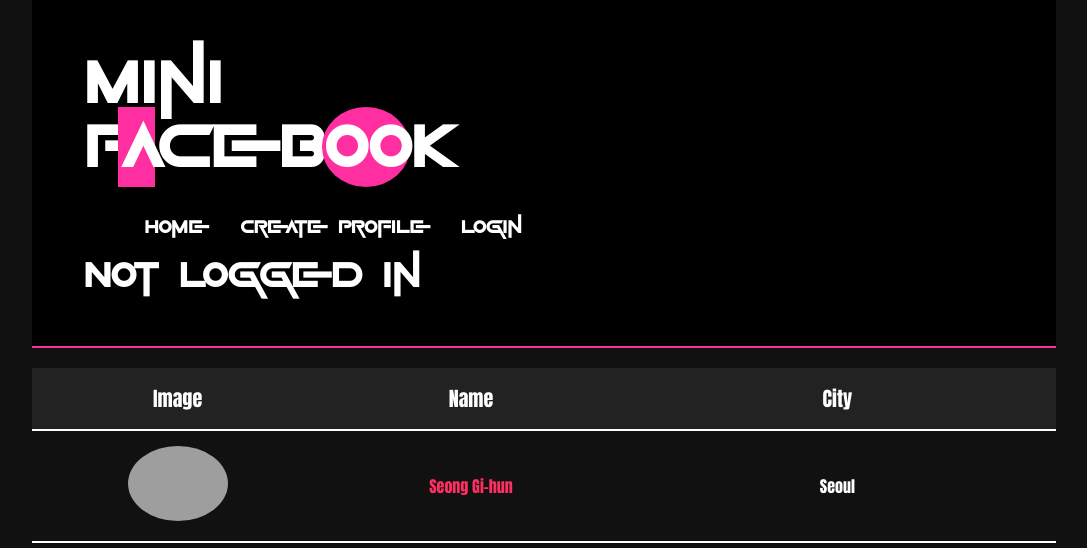
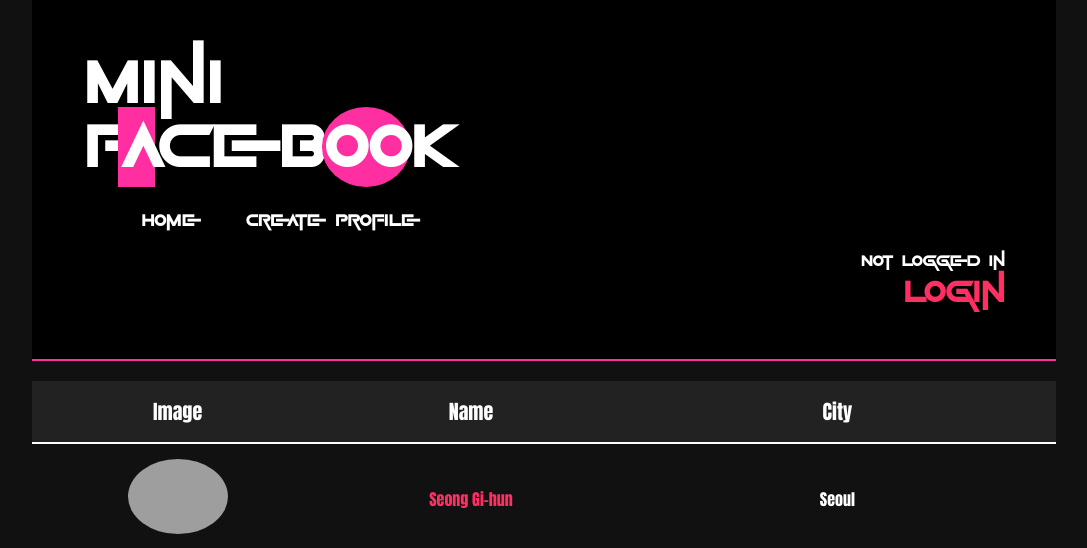
Before and after one commit to Lance655/cs412, a Django app: page /mini_fb/ in a window 1280 px wide. Shown: the top 548 px of the page, without its empty margins (96-1183 px from the left). Run offline with Django 5.2, Linux system fonts and the light colour scheme; data comes from the database, SQL or seed files in the repository; both versions use the stored data as it was after the commit; grey boxes are pictures that could not be loaded.

Commit message:
assignment9 css wip

```diff
--- a/mini_fb/templates/mini_fb/base.html
+++ b/mini_fb/templates/mini_fb/base.html
@@ -18,19 +18,40 @@ Description: The base html template for the mini_fb website.
         <div class="wrapper">
 
             <header>
+
+                <div class="top-bar">
+
+                    <div class="logo">
                         <h1 class="mini"><span class="mini-m">M</span>ini</h1>
                         <h1 class="fb">F<span class="facebook-a">a</span>ceb<span class="double-o">oo</span>k</h1>
+                    </div>
 
 
 
-                <nav>
-                    <h2> <a href="{% url 'show_all_profiles' %}">Home</a> </h2>
-                    <h2> <a href="{% url 'create_profile' %}">Create Profile</a> </h2>
+                    <nav class="main-nav">
+                        <a href="{% url 'show_all_profiles' %}">Home</a>
 
                         <!-- if logged in, show the logout button -->
                         {% if request.user.is_authenticated %}
 
                             <a href="{% url 'show_profile' my_profile.pk %}">My Profile</a>
+
+                        {% endif %}
+
+                        <a href="{% url 'create_profile' %}">Create Profile</a>
+
+                    </nav>
+
+                    <!-- Display who is logged in -->
+                    <div class="user-info">
+                        {% if request.user.is_authenticated %}
+                        <h3> Logged in as: {{request.user}} </h3>
+                        {% else %}
+                        <h3> Not logged in </h3>
+                        {% endif %}
+
+                        <!-- if logged in, show the logout button -->
+                        {% if request.user.is_authenticated %}
 
                             <form action="{% url 'logout' %}" method="POST">
                                 {% csrf_token %}
@@ -39,18 +60,11 @@ Description: The base html template for the mini_fb website.
 
                         <!-- if not logged in, show the login button -->
                         {% else %}
-                        <h2> <a href="{% url 'login' %}">Login</a> </h2>
+                            <a href="{% url 'login' %}">Login</a>
                         {% endif %}
 
-
-                </nav>
-
-                <!-- Display who is logged in -->
-                {% if request.user.is_authenticated %}
-                <h3> Logged in as: {{request.user}} </h3>
-                {% else %}
-                <h3> Not logged in </h3>
-                {% endif %}
+                    </div>
+                </div>
             </header>
 
             <main>
--- a/static/stylesfb.css
+++ b/static/stylesfb.css
@@ -88,6 +88,64 @@ nav a:hover {
     background-color: #ff2e63;
     color: #000;
     box-shadow: 0px 0px 10px #ff2e63;
+}
+
+.main-nav {
+    display: flex;
+    gap: 20px; /* space between each link/button/form */
+    align-items: center;
+}
+
+.main-nav a {
+    text-decoration: none;
+    color: white;
+    font-size: 1.1rem;
+    font-weight: bold;
+    padding: 8px 12px;
+    border-radius: 5px;
+    transition: all 0.3s ease-in-out;
+}
+
+.main-nav a:hover {
+    background-color: #ff2e63;
+    color: #000;
+    box-shadow: 0px 0px 10px #ff2e63;
+}
+
+/* Style the logout button similarly to the links: */
+.user-info form button {
+    font-size: 1.1rem;
+    font-weight: bold;
+    border-radius: 5px;
+    padding: 8px 12px;
+    border: none;
+    cursor: pointer;
+    transition: all 0.3s ease-in-out;
+    background-color: #ff2e63;
+}
+
+.user-info form button:hover {
+    background-color: #fff;
+    color: #ff2e63;
+    box-shadow: 0px 0px 10px #ff2e63;
+}
+
+/* The user info block on the right */
+.user-info h3 {
+    font-size: 1rem;
+    margin-left: 20px;
+    /* keep the color white, or pick #ff2e63 for highlight */
+    margin-bottom: 7px;
+}
+
+.user-info {
+    flex: 1;
+    text-align: right;
+}
+
+
+.logo {
+    margin-bottom: 10px;
 }
 
 
```
Also changed, not shown: db.sqlite3. Lines whose indentation alone changed are shown as unchanged.
